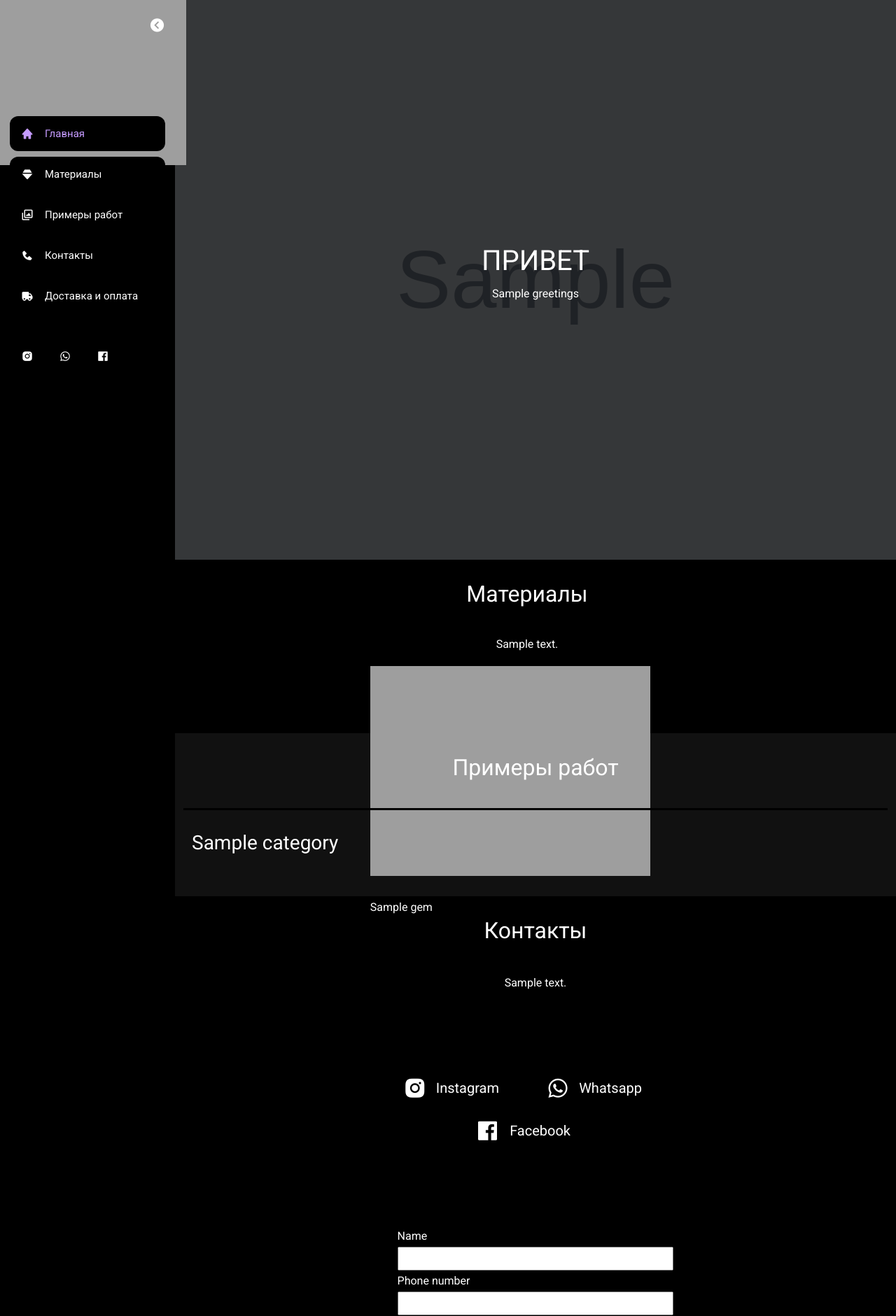
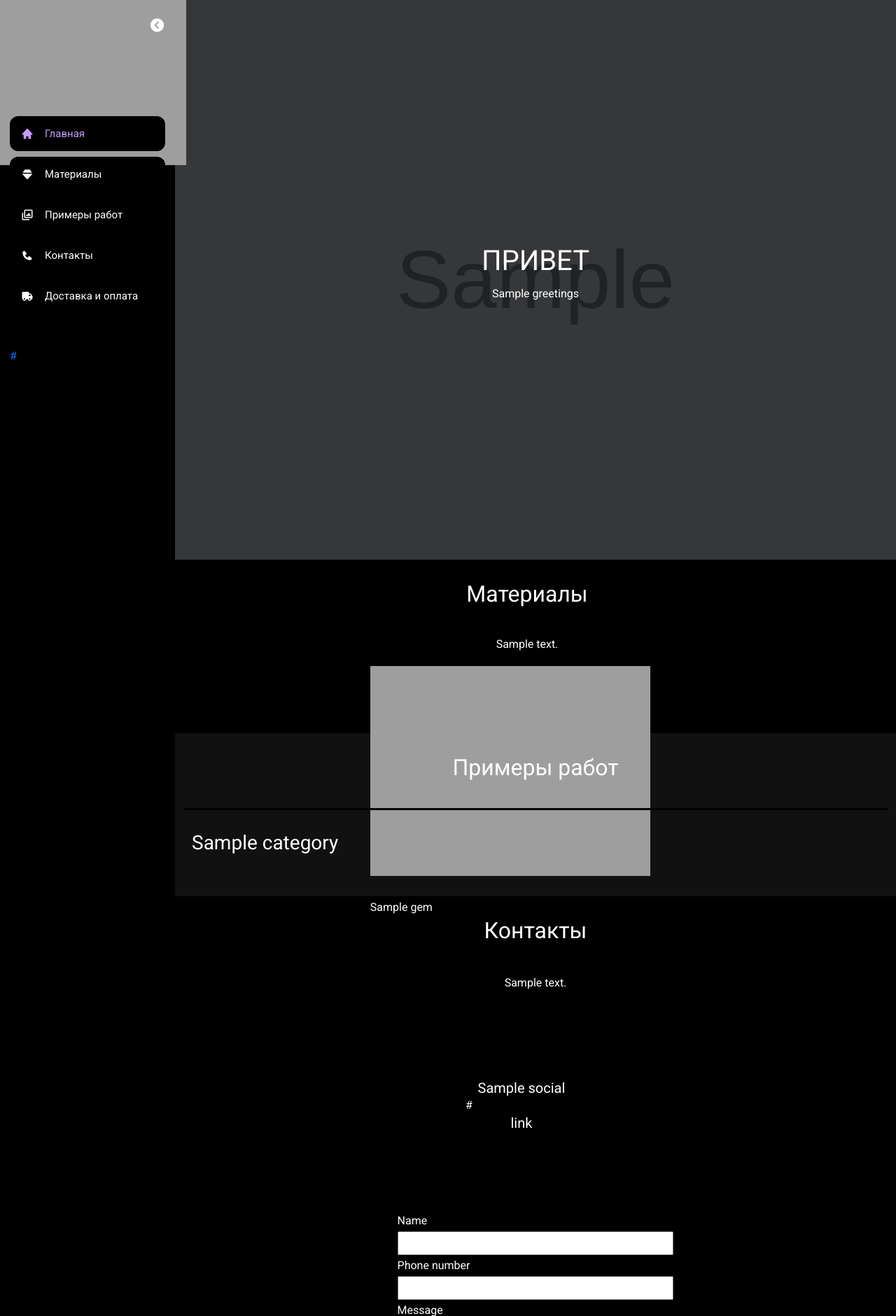
Before and after one commit to Camar4elo/Jewelry_site, a Django app: template shop/templates/contacts.html in a window 1280 px wide. Shown: the top 1881 px of the page at 70% size. Run offline with Django 3.2, Linux system fonts and the light colour scheme; the template is opened without the code that fills it: most values are stand-ins (such as "Sample title", 1, 10 or a date in 2020); grey boxes marked "Sample" are stand-in pictures; form fields are guessed from the names that the template uses; some libraries are stand-ins or nearby versions; grey boxes are pictures that could not be loaded.

Commit message:
update ul social-list, ul contacts-social

```diff
--- a/shop/templates/base.html
+++ b/shop/templates/base.html
@@ -65,21 +65,11 @@
             </li>
         </ul>
         <ul class="social-list">
+            {% for social_link in social_links %}
             <li>
-                <a href="{{social_link_instagram}}" target="_blank">
-                    <i class='bx bxl-instagram-alt'></i>
-                </a>
+                <a href="{{social_link.link}}" target="_blank"> {{ social_link.svg_link | safe }}</a>
             </li>
-            <li>
-                <a href="{{social_link_whatsapp}}" target="_blank">
-                    <i class='bx bxl-whatsapp'></i>
-                </a>
-            </li>
-            <li>
-                <a href="{{social_link_telegram}}" target="_blank">
-                    <i class='bx bxl-facebook-square'></i>
-                </a>
-            </li>
+            {% endfor %}
         </ul>
 
     </div>
@@ -162,24 +152,13 @@
                     <div class="col-md-7 text-center contact_me-social">
                         <p data-aos="fade-up" data-aos-delay="500">{{ contacts_text.content }}</p>
                         <ul class="contacts-social" data-aos="fade-up" data-aos-delay="500">
-                            <li class="social_name">
-                                <a href="{{social_link_instagram}}" target="_blank">
-                                    <i class='bx bxl-instagram-alt'></i>
-                                    <span class="social_name">Instagram</span>
+                            {% for social_link in social_links %}
+                            <li>
+                                <a href="{{social_link.link}}" target="_blank"> {{ social_link.svg_link | safe }}
+                                    <span>{{social_link.name}}</span>
                                 </a>
                             </li>
-                            <li class="social_name">
-                                <a href="{{social_link_whatsapp}}" target="_blank">
-                                    <i class='bx bxl-whatsapp'></i>
-                                    <span class="social_name">Whatsapp</span>
-                                </a>
-                            </li>
-                            <li class="social_name">
-                                <a href="{{social_link_telegram}}" target="_blank">
-                                    <i class='bx bxl-facebook-square'></i>
-                                    <span class="social_name">Facebook</span>
-                                </a>
-                            </li>
+                            {% endfor %}
                         </ul>
                     </div>
                     <div class="form col-md-7 text-left">
```
